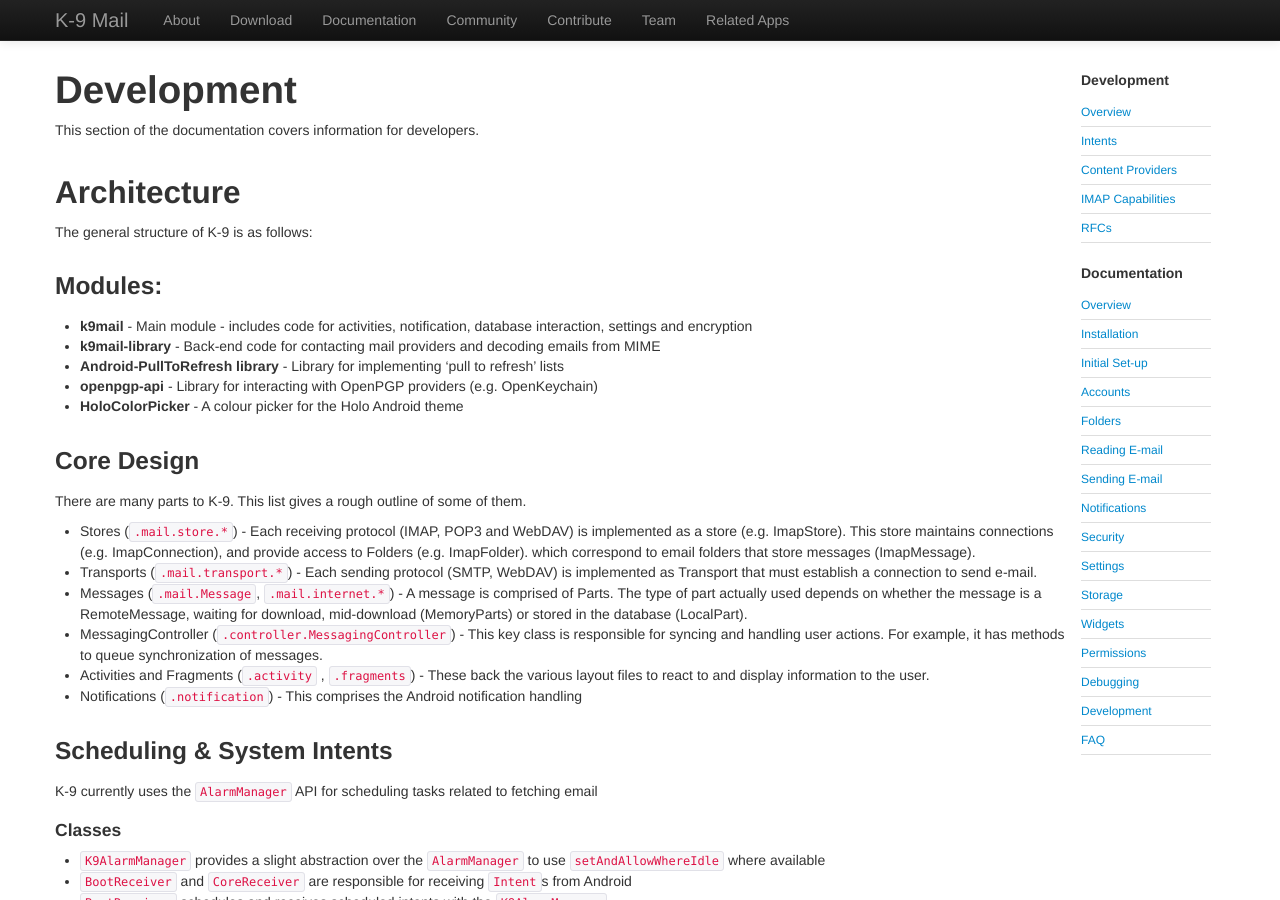
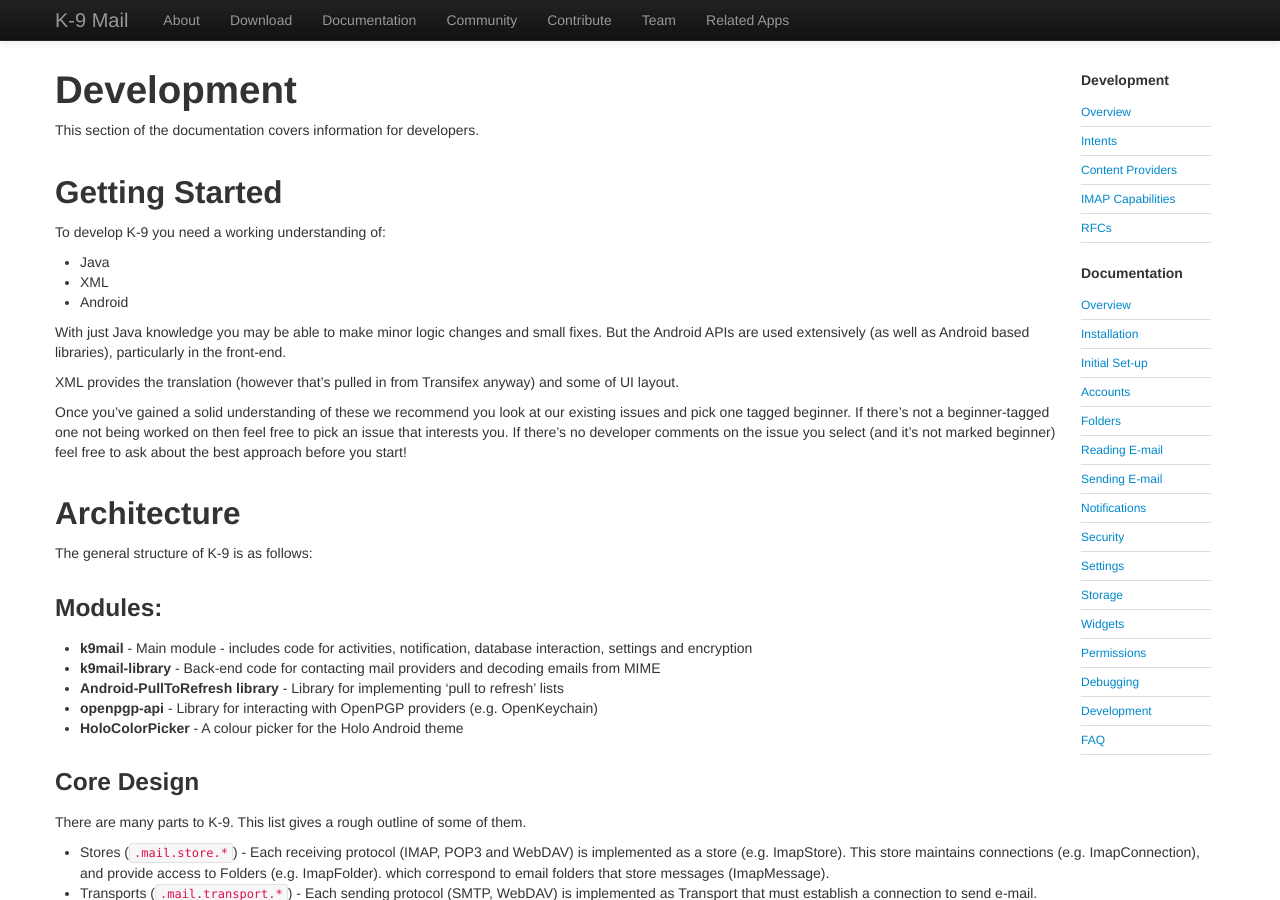
Before and after one commit to k9mail/k9mail.app, a Jekyll site: the page built from documentation/development.md, in a window 1280 px wide and 900 px high. Built offline with Jekyll 4.4.1, drawn with Linux system fonts in a browser that asks for light colours; nearby versions of some CDN libraries.

Commit message:
Some notes on how to get started (#54)

```diff
--- a/documentation/development.md
+++ b/documentation/development.md
@@ -11,6 +11,20 @@ layout: default
 # Development
 
 This section of the documentation covers information for developers.
+
+## Getting Started
+
+To develop K-9 you need a working understanding of:
+
+* Java
+* XML
+* Android
+
+With just Java knowledge you may be able to make minor logic changes and small fixes. But the Android APIs are used extensively (as well as Android based libraries), particularly in the front-end.
+
+XML provides the translation (however that’s pulled in from Transifex anyway) and some of UI layout.
+
+Once you’ve gained a solid understanding of these we recommend you look at our existing issues and pick one tagged beginner. If there’s not a beginner-tagged one not being worked on then feel free to pick an issue that interests you. If there’s no developer comments on the issue you select (and it’s not marked beginner) feel free to ask about the best approach before you start!
 
 ## Architecture
 
```
